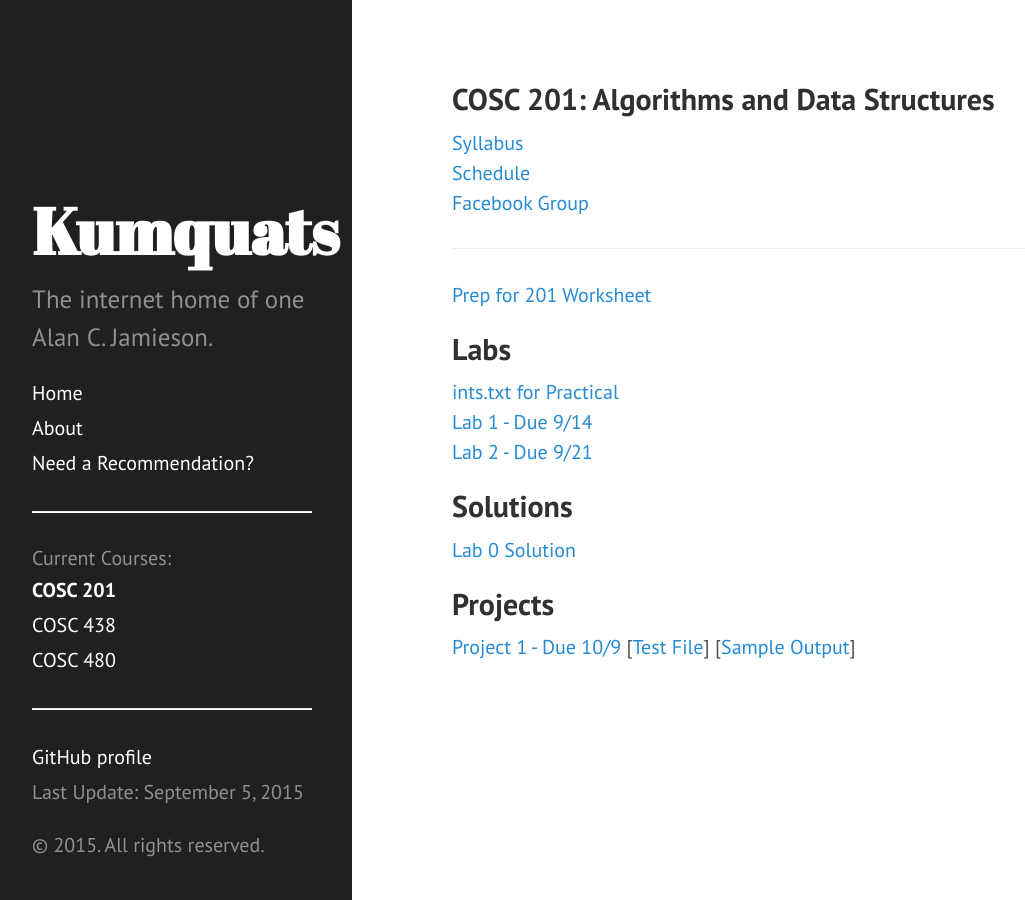
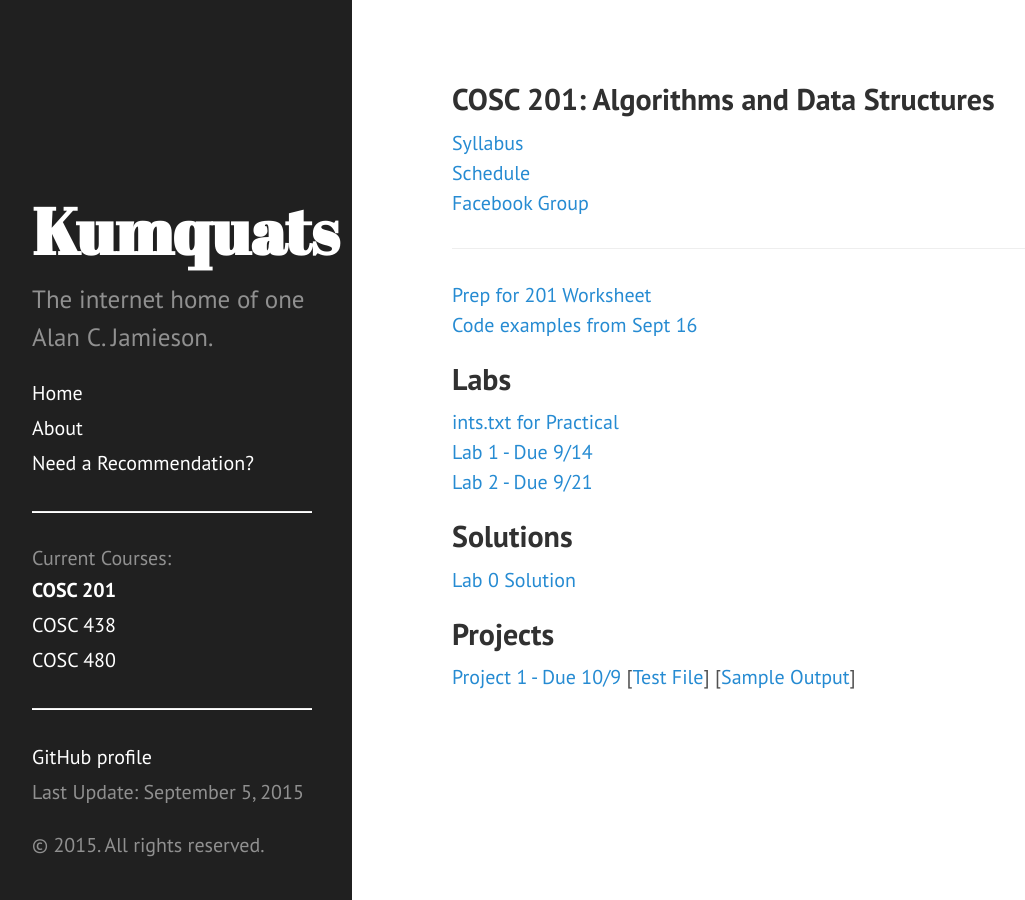
Before and after one commit to ripark/ripark.github.io, a Jekyll site: the page built from f15/cosc201.html, in a window 1280 px wide. Shown: the whole page, without its empty margins (8-1033 px from the left). Built offline with Jekyll 4.4.1, drawn with Linux system fonts in a browser that asks for light colours; Markdown is read by kramdown in place of the engine named in the settings.

Commit message:
Sept16 examples

```diff
--- a/f15/cosc201.html
+++ b/f15/cosc201.html
@@ -12,6 +12,8 @@ shorttitle: "COSC 201"
 <hr>
 <a href="http://ripark.github.io/f15/201Prep.pdf">Prep for 201 Worksheet</a>
 <br>
+<a href="http://ripark.github.io/f15/Sept16.zip">Code examples from Sept 16</a>
+<br>
 <h2> Labs </h2>
 <a href="http://ripark.github.io/f15/ints.txt">ints.txt for Practical</a>
 <br>
```
Also changed, not shown: 1 other file.
